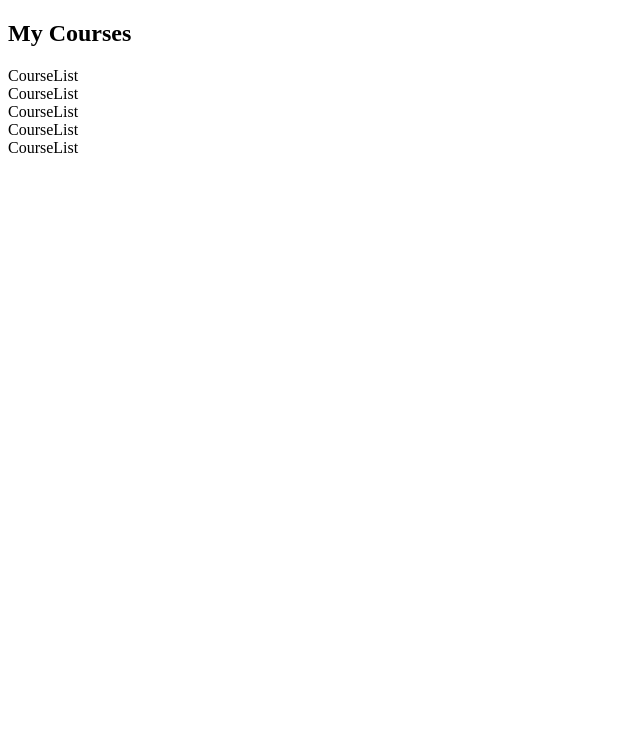
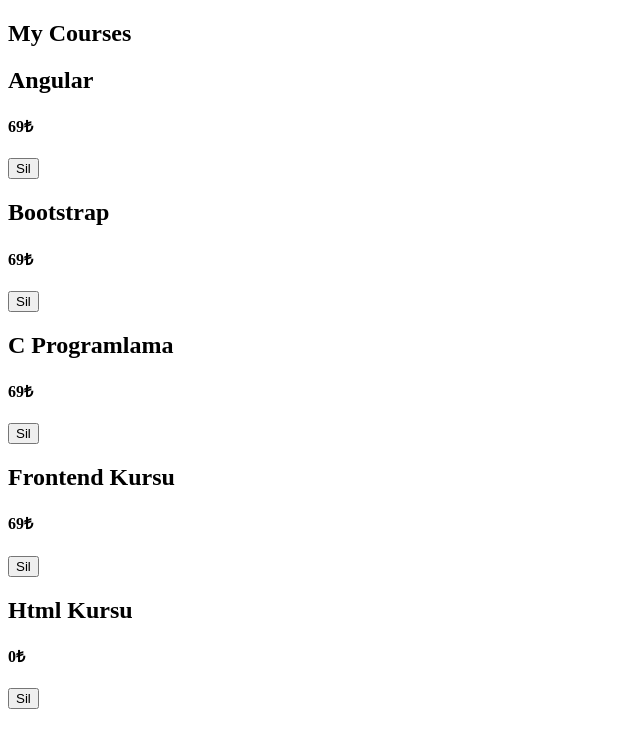
Before and after one commit to furkansylu97/ReactJs_Projects, a React (Vite) app in the folder CoursesProject/: page / in a window 1280 px wide. Shown: the top 748 px of the page, without its empty margins (0-640 px from the left). Built offline with nearby package versions, Linux system fonts and the light colour scheme; data requests are answered from the project's data file.

Commit message:
Datas were printed to screen

```diff
--- a/CoursesProject/src/components/CourseList.jsx
+++ b/CoursesProject/src/components/CourseList.jsx
@@ -2,6 +2,12 @@
 
 export const CourseList = ({id, content, title, price}) => {
   return (
-    <div>CourseList</div>
+    <div>
+        <div className='cardTitleWrapper'>
+            <h2 className='cardTitle'>{ title }</h2>
+            <h4 className='cardPrice'>{ price }₺</h4>
+        </div>
+        <button className='cardDeleteBtn'>Sil</button>
+    </div>
   )
 }
```
